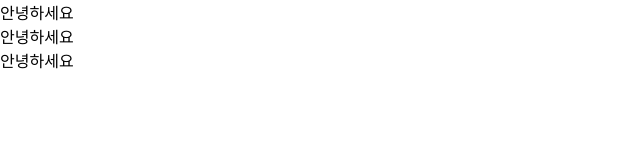
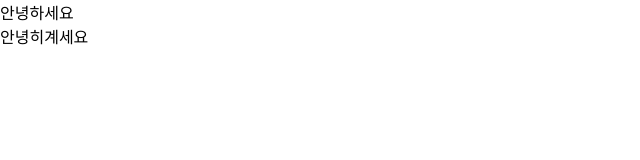
Before and after one commit to DoubleJONY/React-Playground, a React app: page / in a window 1280 px wide. Shown: the top 160 px of the page, without its empty margins (0-640 px from the left). Built offline with nearby package versions, Linux system fonts and the light colour scheme.

Commit message:
1.4.1 JSX

```diff
--- a/src/App.js
+++ b/src/App.js
@@ -1,14 +1,12 @@
 import React from 'react';
 import Hello from './Hello';
 
-
 function App() {
     return (
-        <div>
+        <>
             <Hello />
-            <Hello />
-            <Hello />
-        </div>
+            <div>안녕히계세요</div>
+        </>
     );
 }
 
```
